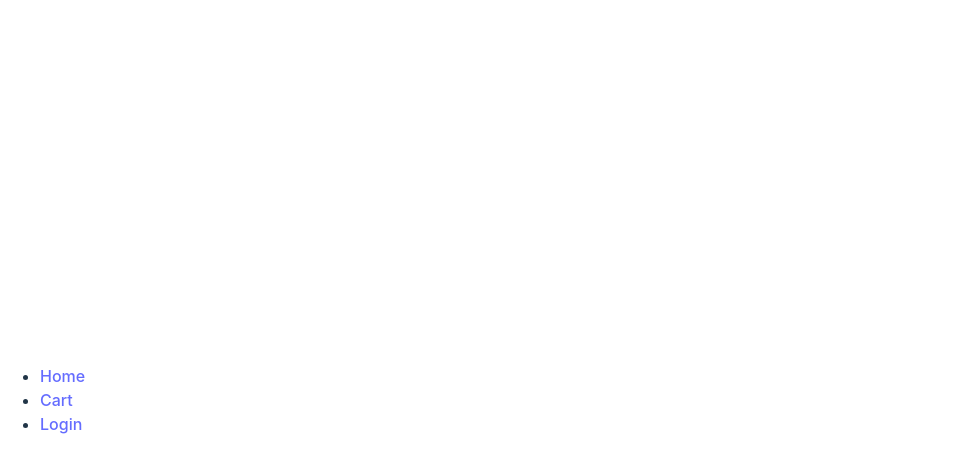
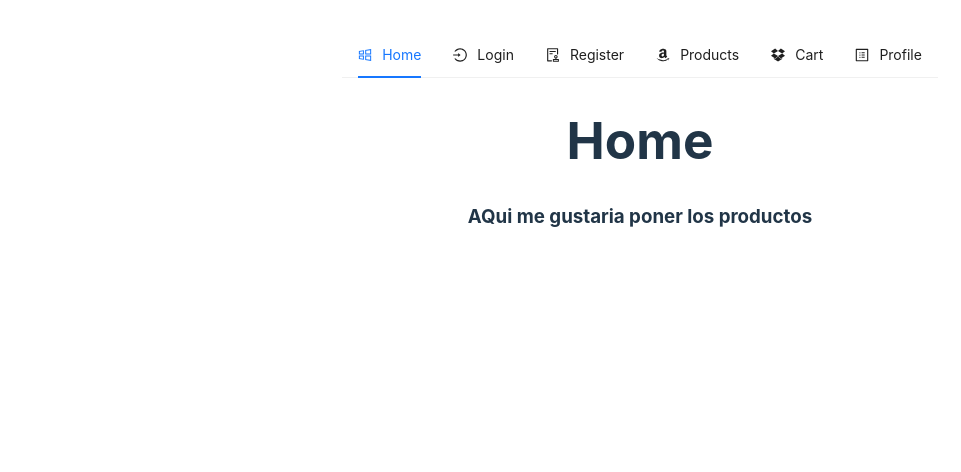
Before and after one commit to Gen639/1r-proyecto-ecommerce-fullstack, a React (Vite) app in the folder ecommerce-frontend/: page / in a window 1280 px wide. Shown: the top 472 px of the page, without its empty margins (0-961 px from the left). Built offline with nearby package versions, Linux system fonts and the light colour scheme.

Commit message:
Nav working. Working on hiding login and register

```diff
--- a/ecommerce-frontend/package.json
+++ b/ecommerce-frontend/package.json
@@ -14,7 +14,8 @@
     "axios": "^1.6.7",
     "react": "^18.2.0",
     "react-dom": "^18.2.0",
-    "react-router-dom": "^6.22.0"
+    "react-router-dom": "^6.22.0",
+    "sass": "^1.71.1"
   },
   "devDependencies": {
     "@types/react": "^18.2.55",
--- a/ecommerce-frontend/src/App.jsx
+++ b/ecommerce-frontend/src/App.jsx
@@ -4,6 +4,7 @@ import { BrowserRouter, Routes, Route } from "react-router-dom";
 
 import Home from "./assets/components/Home/home";
 import Login from "./assets/components/Login/login";
+import TheHeader from "./assets/components/Theheader/theHeader"
 
 import Register from "./assets/components/Register/Register";
 import { ProductsProvider } from "./context/ProductsContext/ProductsState";
@@ -20,6 +21,9 @@ const App = () => {
       <ProductsProvider>
         <OrdersProvider>
           <BrowserRouter>
+            <div className="container">
+              <TheHeader/>
+                <div className='options'>
                   <Routes>
                     <Route path="/" element={<Home />} />
                     <Route path="/login" element={<Login />} />
@@ -28,6 +32,8 @@ const App = () => {
                     <Route path="/profile" element={<Profile />} />
                     <Route path="/cart" element={<Cart />} />
                   </Routes>
+                </div>
+            </div>
           </BrowserRouter>
         </OrdersProvider>
       </ProductsProvider>
--- /dev/null
+++ b/ecommerce-frontend/src/App.scss
@@ -0,0 +1,13 @@
+#root {
+    top: 0;
+    max-width: 1080px;
+    margin: auto;
+    padding: 2rem;
+    text-align: center;
+    margin-top: 0%;
+  }
+  #Container {
+    position: fixed;
+    top: 0;
+    width: 100%;
+  }
--- a/ecommerce-frontend/src/assets/components/Home/home.jsx
+++ b/ecommerce-frontend/src/assets/components/Home/home.jsx
@@ -1,34 +1,12 @@
-import React from 'react'
-import { Link } from 'react-router-dom'
 
 
-const MainMenu = () => {
-	return (
-		<>
-			<nav className="main-menu">
-				<ul className="main-menu__list">
-					<li className="main-menu__item">
-						<Link to="/" className="main-menu__link">
-							Home
-						</Link>
-					</li>
-					<li className="main-menu__item">
-						<Link to="/Cart" className="main-menu__link">
-							Cart
-						</Link>
-					</li>
-					<li className="main-menu__item">
-						<Link
-							to="/login"
-							className="main-menu__link main-menu__link--actived"
-						>
-							Login
-						</Link>
-					</li>
-				</ul>
-			</nav>
-		</>
+const Home = () => {
+	return(
+	  <>
+		<h1>Home</h1>
+		<h3>AQui me gustaria poner los productos</h3>
+	  </>
 	)
-}
+  }
 
-export default MainMenu
+  export default Home
--- a/ecommerce-frontend/src/assets/components/Theheader/theHeader.jsx
+++ b/ecommerce-frontend/src/assets/components/Theheader/theHeader.jsx
@@ -1,57 +1,161 @@
-import { Link, useNavigate } from 'react-router-dom'
-import { useContext } from 'react'
-import { UserContext } from '../context/user/UserState'
-import {
-	LoginOutlined,
-	LogoutOutlined,
-	ProductOutlined,
-	UserOutlined,
-	ShoppingCartOutlined,
-} from '@ant-design/icons'
+
+import { useNavigate } from 'react-router-dom'
+import { React, useState } from 'react';
+import { ProfileOutlined, AuditOutlined, LoginOutlined, AmazonOutlined , WindowsOutlined,DropboxOutlined } from '@ant-design/icons';
+import { Menu } from 'antd';
+import "../../../App.scss"
+
+const items = [
+  {
+    label: 'Home',
+    key: 'home',
+    icon: <WindowsOutlined />,
+  },
+  {
+    label: 'Login',
+    key: 'login',
+    icon: <LoginOutlined />,
+
+  },
+  {
+    label: 'Register',
+    key: 'register',
+    icon: <AuditOutlined />,
+  },
+  {
+    label: 'Products',
+    key: 'products',
+    icon: <AmazonOutlined />,
+  },
+  {
+    label: 'Cart',
+    key: 'cart',
+    icon: <DropboxOutlined />,
+  },
+  {
+    label: 'Profile',
+    key: 'profile',
+    icon: <ProfileOutlined />,
+  },
+]
+
+const Header = () => {
+  let navigate = useNavigate()
+  const [current, setCurrent] = useState('home')
+
+  const onClick = (e) => {
+    setCurrent(e.key)
+    switch (e.key){
+          case 'home':
+            navigate('/')
+            break
+          case 'login':
+            navigate('/login')
+            break
+          case 'register':
+            navigate('/register')
+            break
+          case 'products':
+            navigate('/products')
+            break
+          case 'profile':
+            navigate('/profile')
+            break
+		case 'cart':
+            navigate('/cart')
+            break
+
+    }
+  }
+
+  return <Menu onClick={onClick} selectedKeys={[current]} mode="horizontal" items={items} />
+}
+
+export default Header
 
 
-const TheHeader = () => {
-	const navigate = useNavigate()
-	const { token, logout } = useContext(UserContext)
 
-	const logoutUser = () => {
-		logout()
-		setTimeout(() => {
-			navigate('/')
-		}, 2000)
-	}
 
-	return (
-		<nav className="header">
-			<div>
-				{token ? (
-					<>
-						<span className="menu-item" onClick={logoutUser}>
-							<LogoutOutlined />
-							<Link to="/">Logout</Link>
-						</span>
-						<span className="menu-item">
-							<ProductOutlined />
-							<Link to="/products">Products</Link>
-						</span>
-						<span className="menu-item">
-							<ShoppingCartOutlined />
-							<Link to="/cart">Cart</Link>
-						</span>
-						<span className="menu-item">
-							<UserOutlined />
-							<Link to="/profile">Profile</Link>
-						</span>
-					</>
-				) : (
-					<span className="menu-item">
-						<LoginOutlined />
-						<Link to="/">Login</Link>
-					</span>
-				)}
-			</div>
-		</nav>
-	)
-}
+// import { useNavigate, Link } from 'react-router-dom';
+// import React, { useState, useContext } from 'react';
+// import { ProfileOutlined, AuditOutlined, LoginOutlined, AmazonOutlined , WindowsOutlined,DropboxOutlined } from '@ant-design/icons';
+// import { Menu } from 'antd';
+// import { AuthContext } from './AuthContext'; // Importa el contexto de autenticación
 
-export default TheHeader
+// const items = [
+//   {
+//     label: 'Home',
+//     key: 'home',
+//     icon: <WindowsOutlined />,
+//   },
+//   {
+//     label: 'Login',
+//     key: 'login',
+//     icon: <LoginOutlined />,
+//     authRequired: false, // Indica que este elemento no requiere autenticación
+//   },
+//   {
+//     label: 'Register',
+//     key: 'register',
+//     icon: <AuditOutlined />,
+//     authRequired: false, // Indica que este elemento no requiere autenticación
+//   },
+//   {
+//     label: 'Products',
+//     key: 'products',
+//     icon: <AmazonOutlined />,
+//   },
+//   {
+//     label: 'Cart',
+//     key: 'cart',
+//     icon: <DropboxOutlined />,
+//   },
+//   {
+//     label: 'Profile',
+//     key: 'profile',
+//     icon: <ProfileOutlined />,
+//     authRequired: true, // Indica que este elemento requiere autenticación
+//   },
+// ];
+
+// const Header = () => {
+//   const navigate = useNavigate();
+//   const [current, setCurrent] = useState('home');
+//   const { isLoggedIn } = useContext(AuthContext); // Obtén el estado de autenticación del contexto
+
+//   const onClick = (e) => {
+//     setCurrent(e.key);
+//     const selectedItem = items.find(item => item.key === e.key);
+//     if (!selectedItem.authRequired || isLoggedIn) {
+//       switch (e.key) {
+//         case 'home':
+//           navigate('/');
+//           break;
+//         case 'login':
+//           navigate('/login');
+//           break;
+//         case 'register':
+//           navigate('/register');
+//           break;
+//         case 'products':
+//           navigate('/products');
+//           break;
+//         case 'profile':
+//           navigate('/profile');
+//           break;
+//         case 'cart':
+//           navigate('/cart');
+//           break;
+//         default:
+//           break;
+//       }
+//     } else {
+//       // Redirige a la página de inicio de sesión si el usuario intenta acceder a una página protegida sin estar autenticado
+//       navigate('/login');
+//     }
+//   };
+
+//   return <Menu onClick={onClick} selectedKeys={[current]} mode="horizontal" items={items.filter(item => !item.authRequired || isLoggedIn)} />
+// };
+
+// export default Header;
```
Also changed, not shown: ecommerce-frontend/src/assets/components/Cart/cart.jsx (line endings or trailing spaces), ecommerce-frontend/src/assets/components/Login/login.jsx (line endings or trailing spaces), 1 other file (tests, documents, lock files or other folders). Lines whose indentation alone changed are shown as unchanged.
